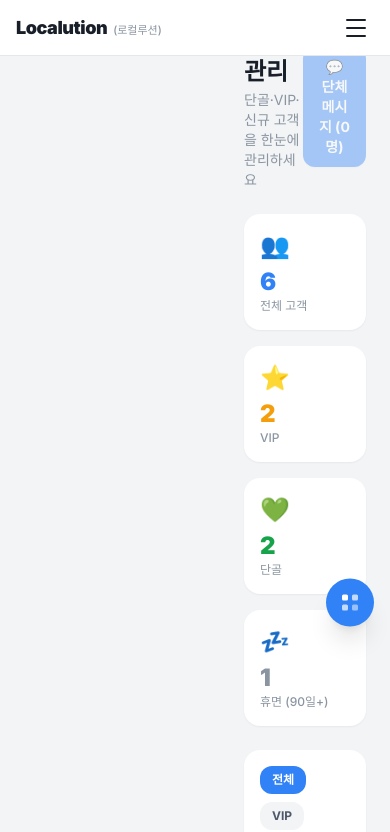
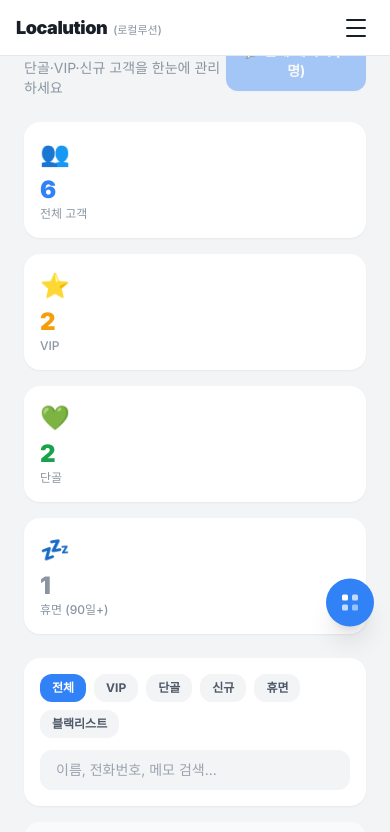
Before and after one commit to jty0221-del/localution, a Next.js app: page /customers in a window 390 px wide. Shown: the top 832 px of the page. Built offline with nearby package versions, Linux system fonts and the light colour scheme.

Commit message:
fix(mobile): app/customers/page.tsx 메인 여백/grid 모바일 반응형 1곳

```diff
--- a/app/customers/page.tsx
+++ b/app/customers/page.tsx
@@ -75,7 +75,7 @@ export default function CustomersPage() {
   return (
     <div className="flex min-h-screen bg-[#F2F4F6]">
       <Sidebar />
-      <main className="flex-1 ml-[220px] p-6 min-w-0">
+      <main className="flex-1 ml-0 md:ml-[220px] p-6 min-w-0">
 
         {/* 헤더 */}
         <div className="flex items-center justify-between mb-6">
```
